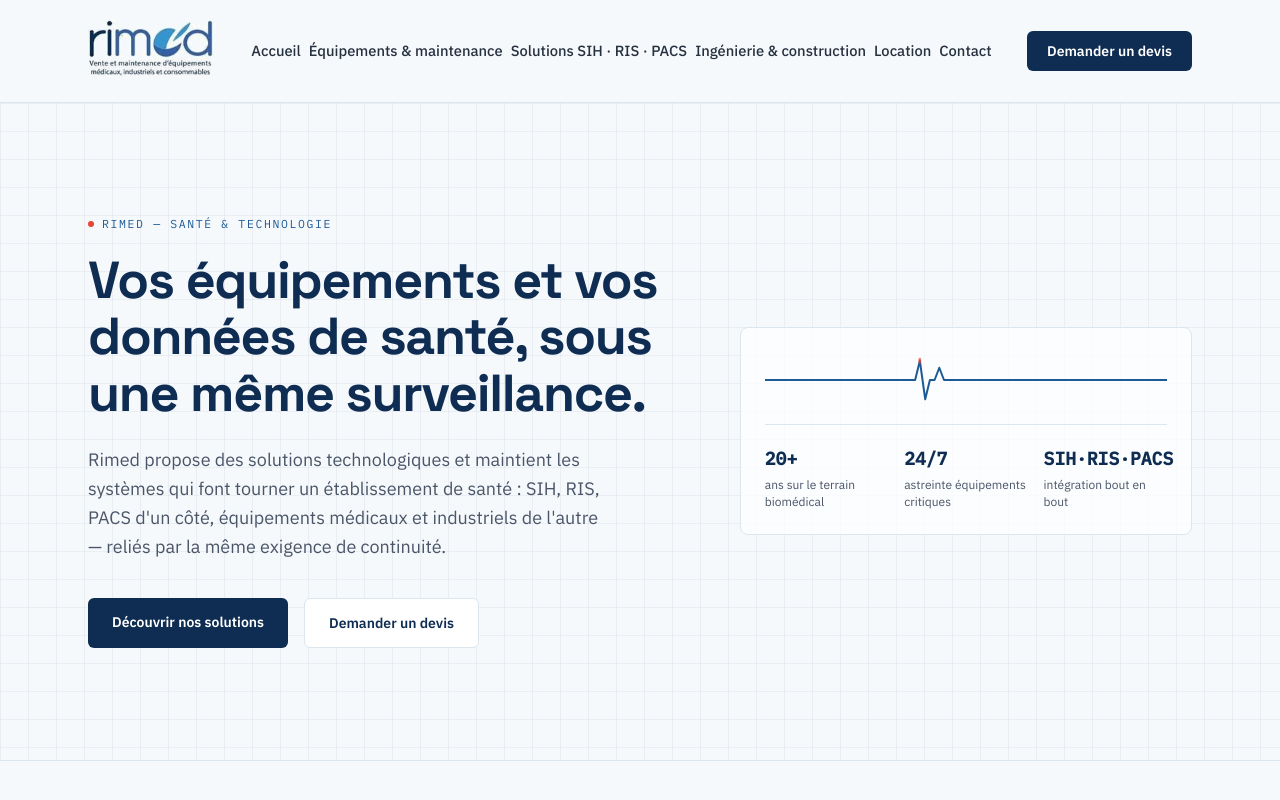
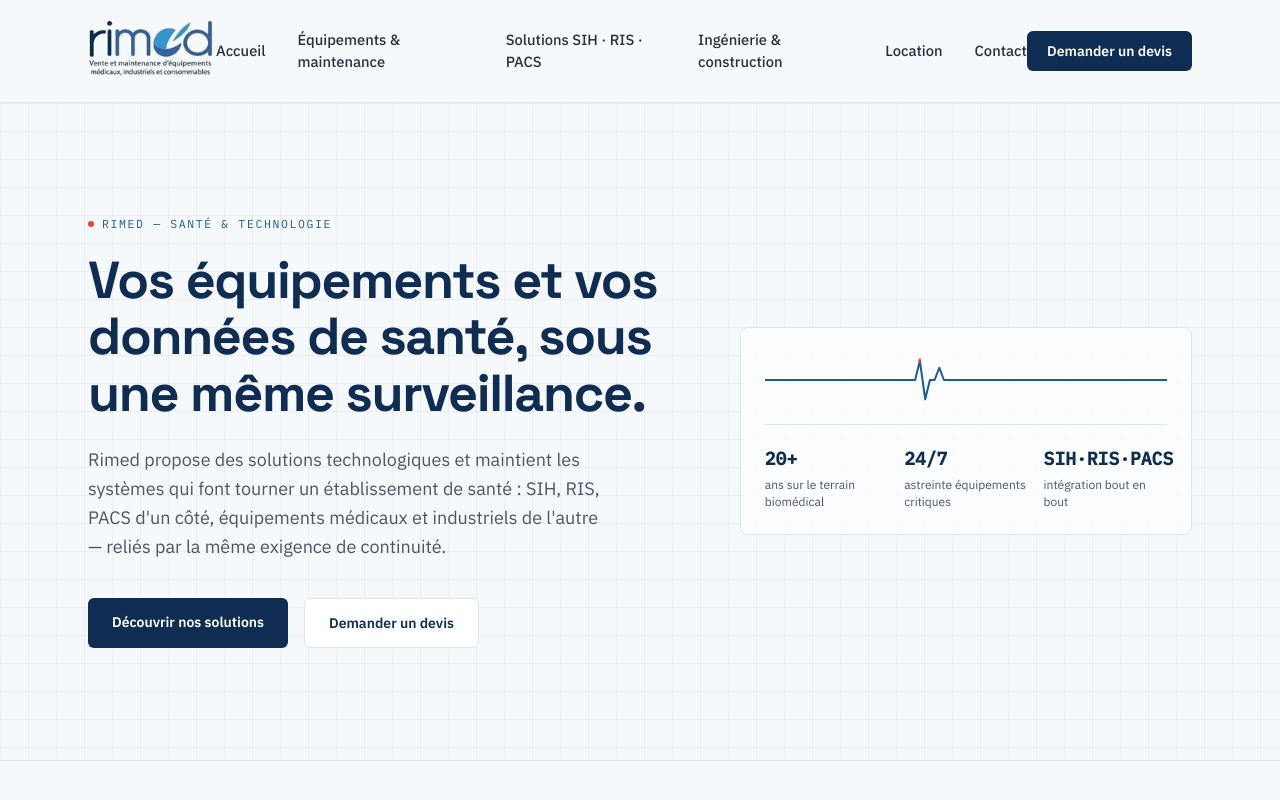
Before and after one commit to raphsonic18/rimed-site, a Next.js app: page / in a window 1280 px wide. Shown: the top 800 px of the page. Built offline with nearby package versions, Linux system fonts and the light colour scheme.

Commit message:
changement gap-8

```diff
--- a/components/Header.tsx
+++ b/components/Header.tsx
@@ -23,7 +23,7 @@
           <Logo />
         </Link>
 
-        <nav className="hidden items-center gap-2 md:flex">
+        <nav className="hidden items-center gap-8 md:flex">
           {NAV.map((item) => (
             <Link
               key={item.href}
```
